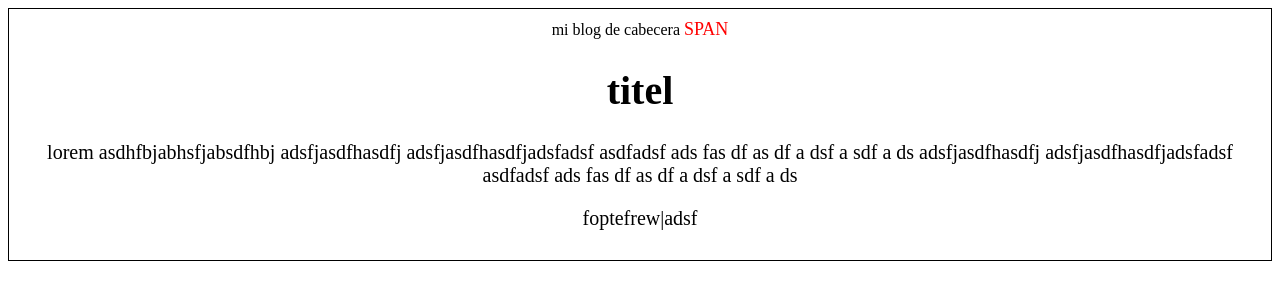
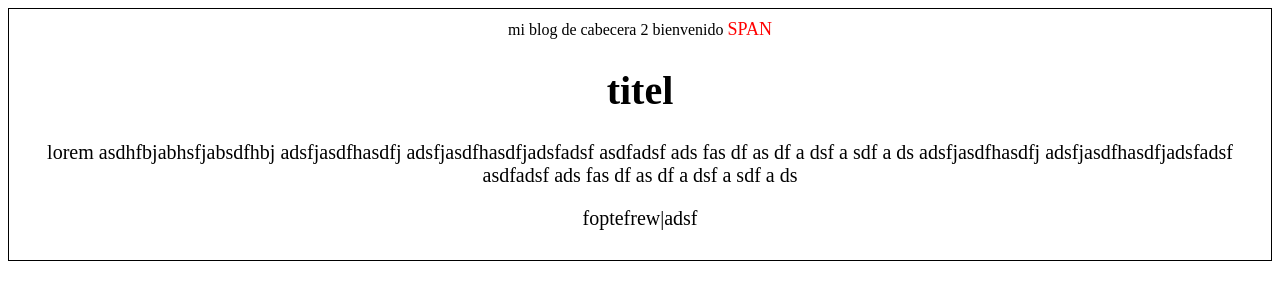
Before and after one commit to wilmarz14/blog, a plain HTML site: page index.html in a window 1280 px wide. Drawn offline with Linux system fonts and the light colour scheme.

Commit message:
cambio en titulo

```diff
--- a/index.html
+++ b/index.html
@@ -10,7 +10,7 @@
 <body>
    <div id="container">
        <div id="cabecera">
-          mi blog de cabecera
+          mi blog de cabecera 2 bienvenido
            <span id="spncab"> SPAN</span>
        </div>
        <div id="post">
```
